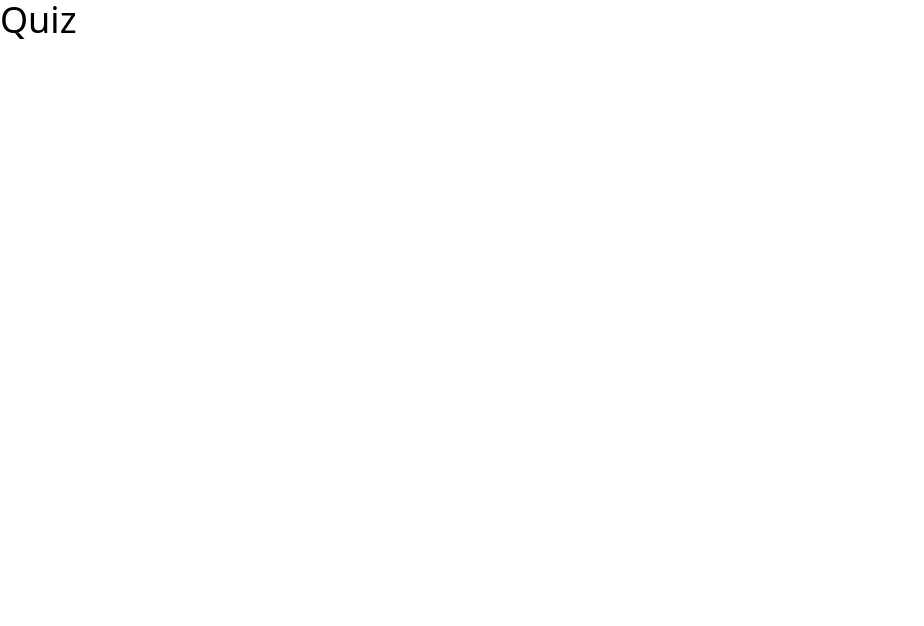
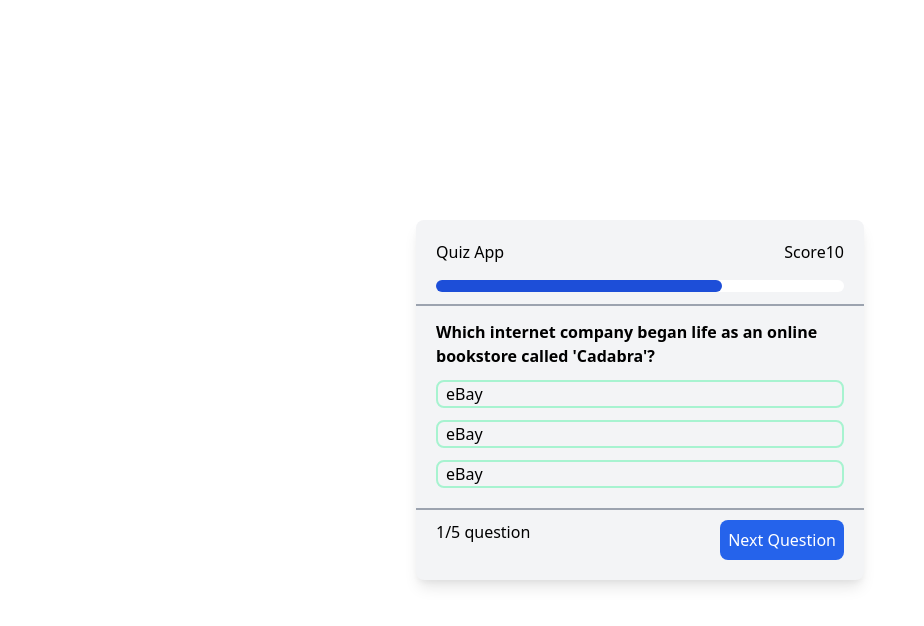
Before and after one commit to mayfreq/vue3-samples, a Vue app in the folder quiz/: page / in a window 1280 px wide. Shown: the top 626 px of the page, without its empty margins (0-924 px from the left). Built offline with nearby package versions, Linux system fonts and the light colour scheme.

Commit message:
[quiz] added basic design

```diff
--- a/quiz/src/App.vue
+++ b/quiz/src/App.vue
@@ -7,8 +7,71 @@
 </script>
 
 <template>
-  <h1 class="text-4xl">Quiz</h1>
+  <main class="flex h-screen items-center justify-center bg-white">
+    <!-- quiz container -->
+    <div
+      class="
+        bg-gray-100
+        flex-none
+        container
+        relative
+        shadow-lg
+        max-w-md
+        rounded-lg
+        p-5
+      "
+    >
+      <!-- top -->
+      <div class="flex justify-between">
+        <span>Quiz App</span>
+        <div>
+          <span>Score</span>
+          <span>10</span>
+        </div>
+      </div>
+
+      <!-- progress bar -->
+      <div class="mt-4 h-3 bg-white rounded-full">
+        <div
+          class="bg-blue-700 h-full rounded-full w-full"
+          style="width: 70%"
+        ></div>
+      </div>
+
+      <!-- serparator -->
+      <div class="separator mt-3 bg-gray-400 w-full absolute left-0"></div>
+
+      <!-- quiestion -->
+      <div class="mt-7 font-bold">
+        <span
+          >Which internet company began life as an online bookstore called
+          &#039;Cadabra&#039;?</span
+        >
+      </div>
+
+      <!-- answers -->
+      <div class="mt-3">
+        <ul>
+          <li class="rounded-lg border-2 border-green-200 pl-2 mb-3">eBay</li>
+          <li class="rounded-lg border-2 border-green-200 pl-2 mb-3">eBay</li>
+          <li class="rounded-lg border-2 border-green-200 pl-2 mb-3">eBay</li>
+        </ul>
+      </div>
+
+      <!-- serparator -->
+      <div class="separator mt-2 bg-gray-400 w-full absolute left-0"></div>
+
+      <!-- bottom -->
+      <div class="mt-8 flex justify-between">
+        <span>1/5 question</span>
+        <button class="bg-blue-600 rounded-lg text-white p-2">Next Question</button>
+      </div>
+    </div>
+  </main>
 </template>
 
-<style>
+<style scoped>
+.separator {
+  height: 2px;
+}
 </style>
```
